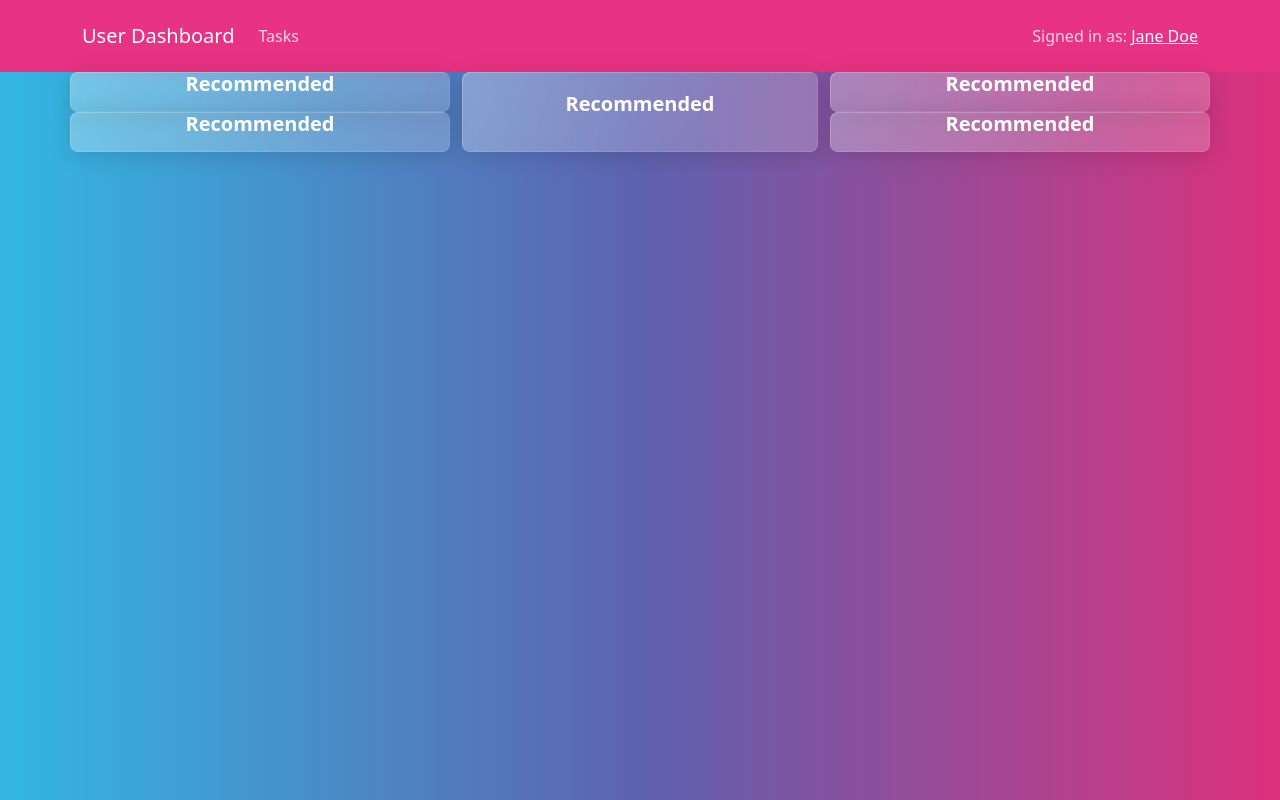
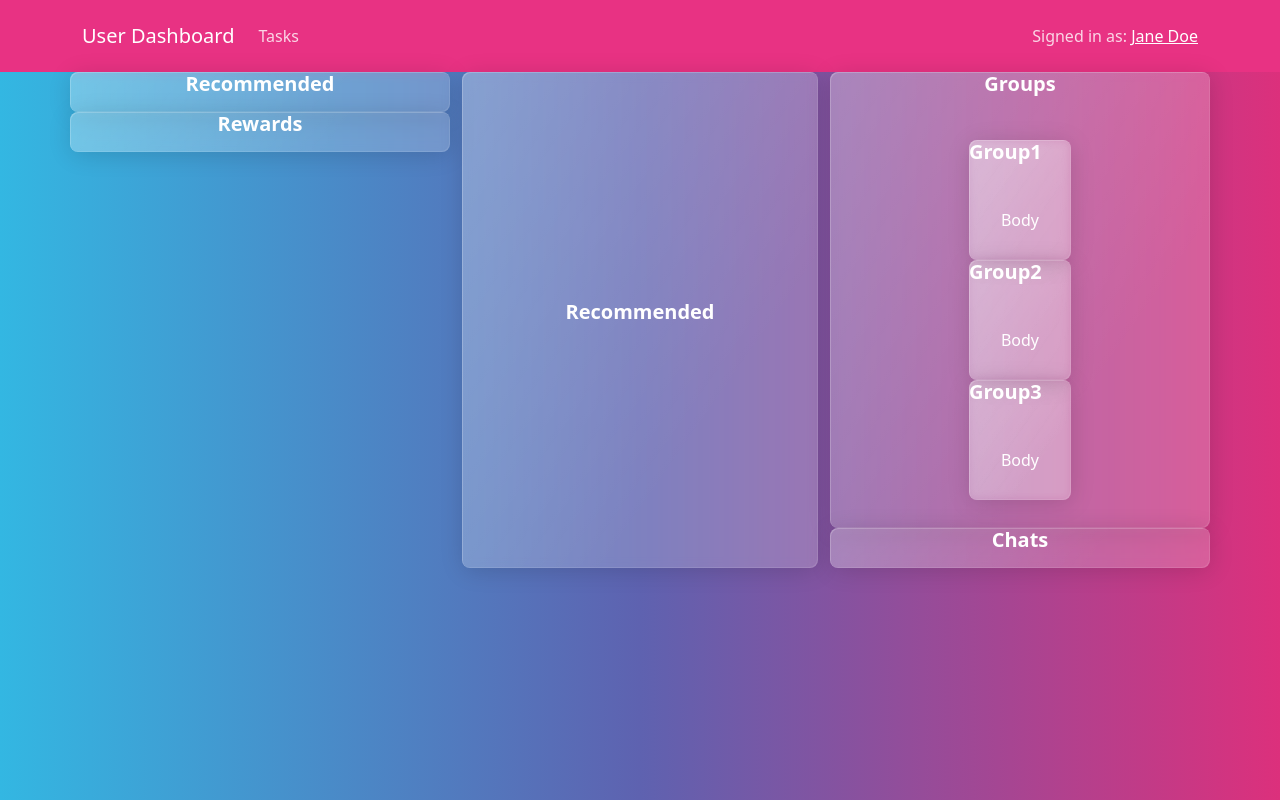
Before and after one commit to xiejon/zoras-house, a React (Create React App) app in the folder frontend/: page /home in a window 1280 px wide. Built offline with nearby package versions, Linux system fonts and the light colour scheme.

Commit message:
Added group section
- Added cards to group section using sample data

```diff
--- a/frontend/src/components/Dashboard.js
+++ b/frontend/src/components/Dashboard.js
@@ -1,9 +1,10 @@
 import React from "react";
 import { Container, Row, Col, Card } from "react-bootstrap";
+import Groups from "./Groups";
 
 const Dashboard = (props) => {
   return (
-    <Container>
+    <Container className="h-100vh">
       <Row>
         <Col className="d-flex flex-column h-100 justify-content-center">
           <Row>
@@ -13,7 +14,7 @@ const Dashboard = (props) => {
           </Row>
           <Row>
             <Card className="w-100 d-flex flex-column justify-content-center align-items-center">
-              <Card.Title>Recommended</Card.Title>
+              <Card.Title>Rewards</Card.Title>
             </Card>
           </Row>
         </Col>
@@ -26,13 +27,17 @@ const Dashboard = (props) => {
 
         <Col className="d-flex flex-column justify-content-center">
         <Row>
-            <Card className="w-100 d-flex flex-column justify-content-center align-items-center">
-              <Card.Title>Recommended</Card.Title>
-            </Card>
+            <Groups />
+            {/* <Card className="w-100 d-flex flex-column justify-content-center align-items-center">
+              <Card.Title>Groups</Card.Title>
+              <Card.Body>
+                <Groups />
+              </Card.Body>
+            </Card> */}
           </Row>
           <Row>
             <Card className="w-100 d-flex flex-column justify-content-center align-items-center">
-              <Card.Title>Recommended</Card.Title>
+              <Card.Title>Chats</Card.Title>
             </Card>
           </Row>
         </Col>
--- /dev/null
+++ b/frontend/src/components/GroupItem.js
@@ -0,0 +1,13 @@
+import React from "react"
+import { Card } from 'react-bootstrap'
+
+const GroupItem = ({groupId, userId, groupName}) => {
+  return (
+    <Card className="w-100">
+        <Card.Title>{groupName}</Card.Title>
+        <Card.Body>Body</Card.Body>
+    </Card>
+  )
+};
+
+export default GroupItem;
--- /dev/null
+++ b/frontend/src/components/Groups.js
@@ -0,0 +1,42 @@
+import React from "react";
+import GroupItem from "./GroupItem";
+import { Card } from "react-bootstrap";
+
+const sample = [
+  {
+    group_id: 0,
+    user_id: 0,
+    group_name: "Group1",
+  },
+  {
+    group_id: 1,
+    user_id: 1,
+    group_name: "Group2",
+  },
+  {
+    group_id: 2,
+    user_id: 2,
+    group_name: "Group3",
+  },
+];
+
+const Groups = () => {
+  return (
+    <Card className="w-100 d-flex flex-column justify-content-center align-items-center">
+      <Card.Title>Groups</Card.Title>
+      <Card.Body>
+        {sample.map((group) => {
+          return (
+            <GroupItem
+              userId={group.user_id}
+              groupId={group.group_id}
+              groupName={group.group_name}
+            />
+          );
+        })}
+      </Card.Body>
+    </Card>
+  );
+};
+
+export default Groups;
```
